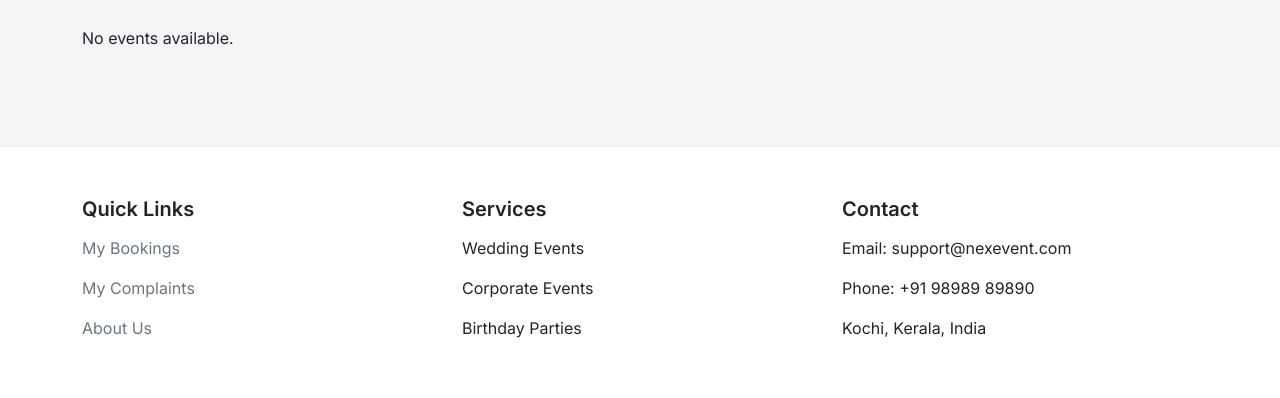
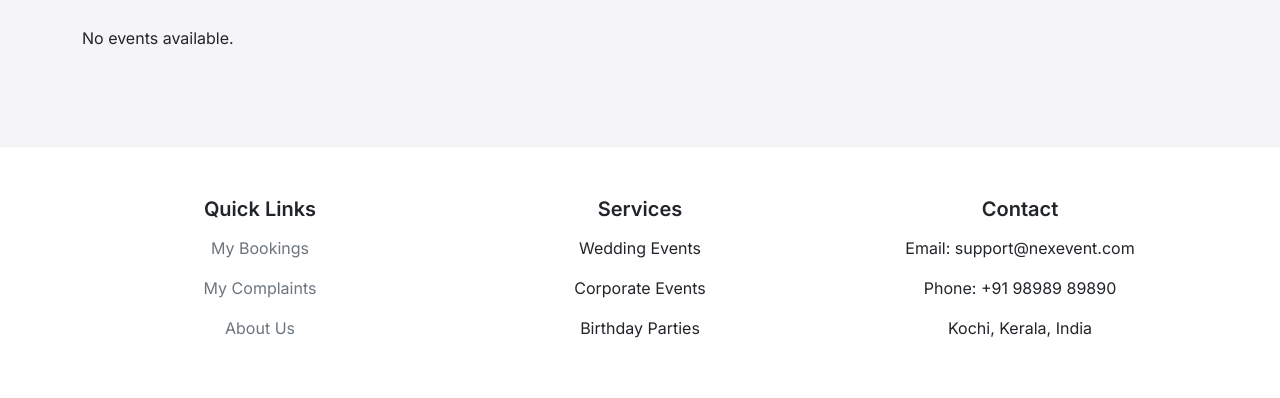
Before and after one commit to 4swin-80/Event_Mngmnt_Django, a Django app: template core/templates/customer_dashboard.html in a window 1280 px wide. Shown: the part 225-623 px from the top of the page. Run offline with Django 5.2, Linux system fonts and the light colour scheme; the template is opened without the code that fills it, so the values that code supplies are empty.

Commit message:
refactor: update footer layout for improved alignment and styling

```diff
--- a/core/templates/customer_dashboard.html
+++ b/core/templates/customer_dashboard.html
@@ -229,10 +229,9 @@
 </div>
 
 
-<!-- Modern Minimal Footer -->
 <footer>
     <div class="container">
-        <div class="row">
+        <div class="row justify-content-center text-center g-4">
 
             <div class="col-md-4">
                 <h5>Quick Links</h5>
```
